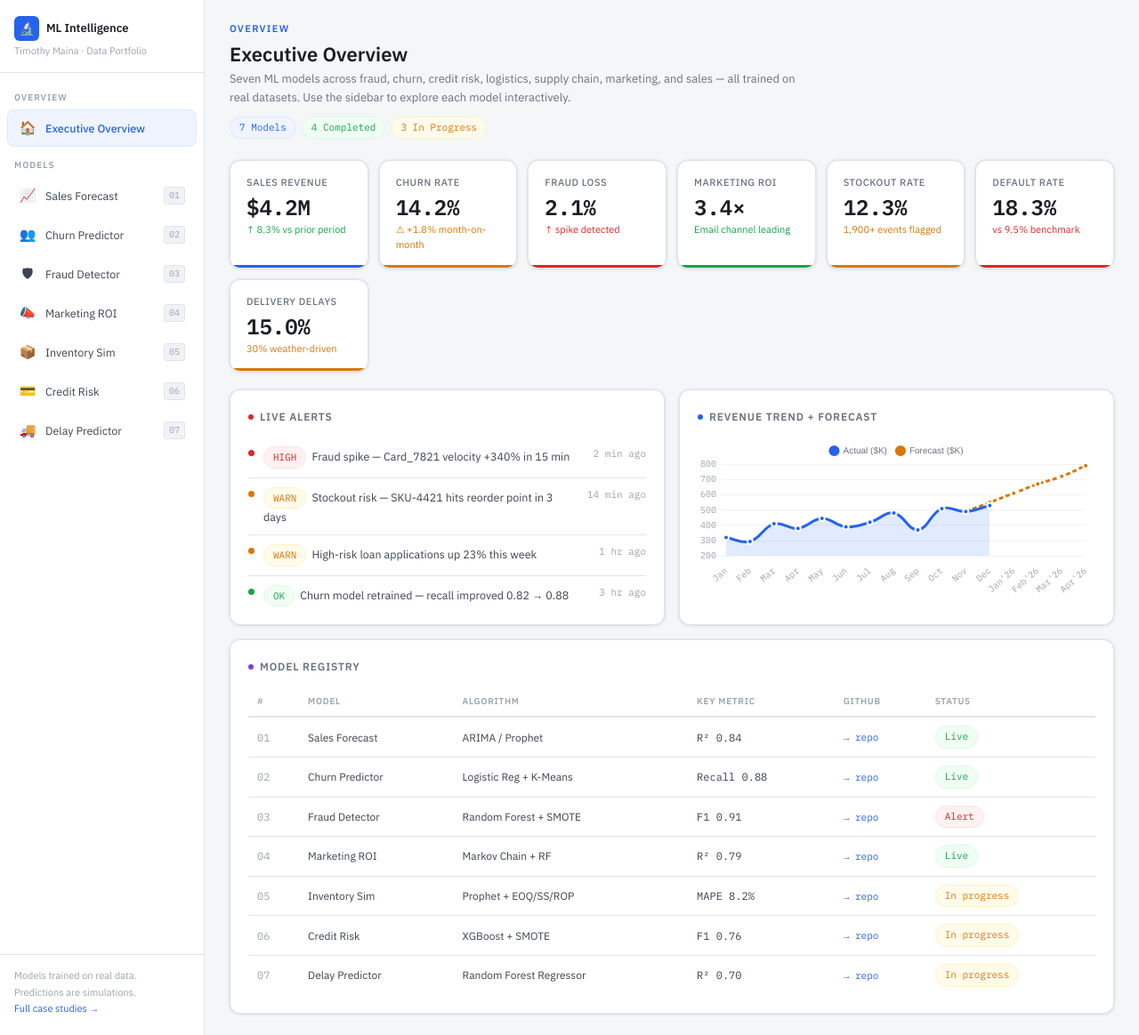
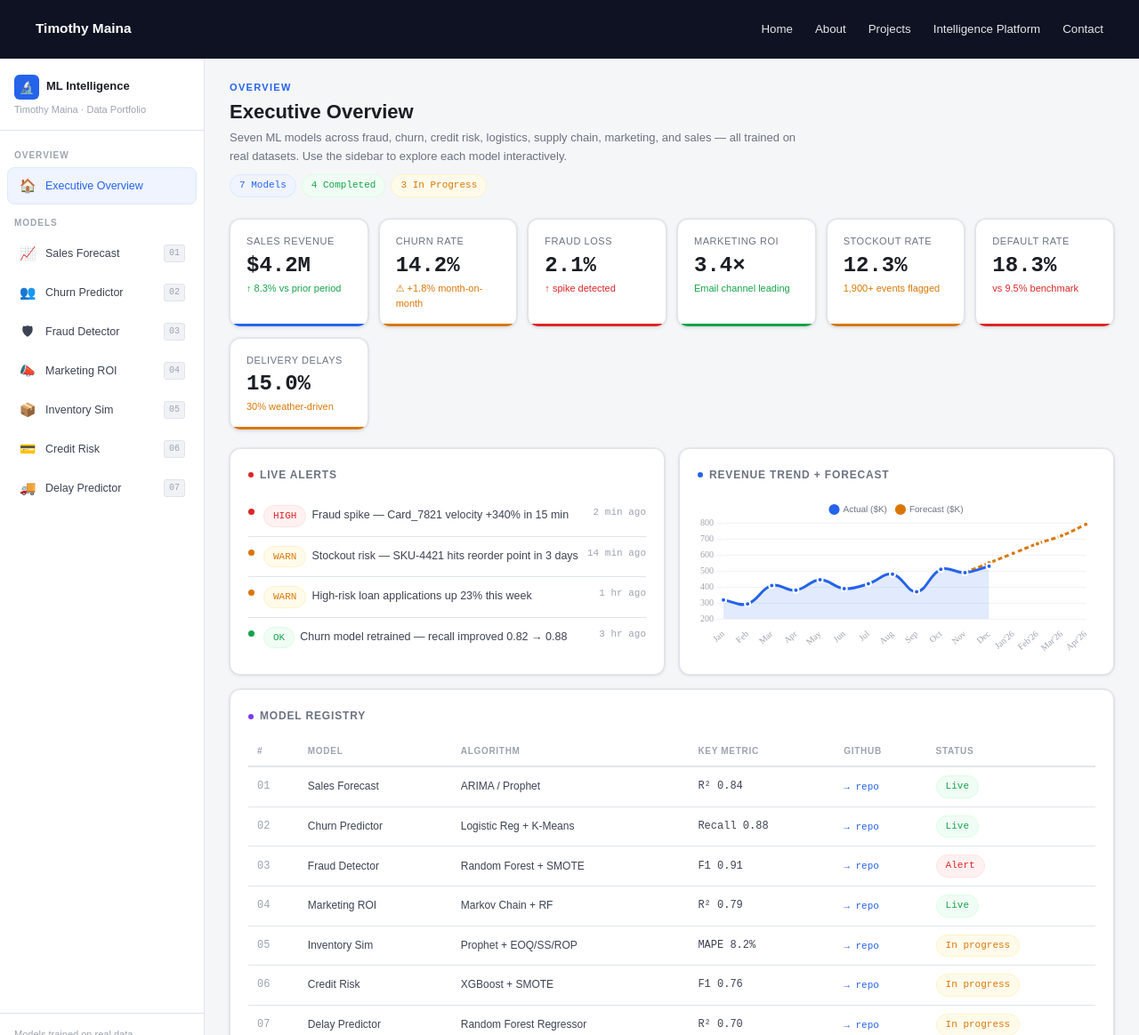
Before and after one commit to timmaina-devhub/timmaina-devhub.github.io, a Jekyll site: the page built from intelligence_platform.html, in a window 1280 px wide. Shown: the whole page at 89% size. Built offline with Jekyll 4.4.1, drawn with Linux system fonts in a browser that asks for light colours.

Commit message:
Update intelligence_platform.html

```diff
--- a/intelligence_platform.html
+++ b/intelligence_platform.html
@@ -3,8 +3,26 @@ layout: bare
 title: Intelligence Platform
 ---
 <link rel="stylesheet" href="{{ '/styles.css' | relative_url }}">
-<link href="https://fonts.googleapis.com/css2?family=IBM+Plex+Mono:wght@400;600&family=IBM+Plex+Sans:wght@300;400;500;600&family=IBM+Plex+Serif:ital@0;1&display=swap" rel="stylesheet">
+<link href="https://fonts.googleapis.com/css2?family=DM+Serif+Display:ital@0;1&family=DM+Sans:opsz,wght@9..40,300;9..40,400;9..40,500;9..40,600&display=swap" rel="stylesheet">
+
+<nav class="navbar">
+  <div class="logo"><strong>Timothy Maina</strong></div>
+  <div class="nav-links">
+    <a href="/">Home</a>
+    <a href="/about">About</a>
+    <a href="/projects">Projects</a>
+    <a href="/intelligence_platform" class="nav-active">Intelligence Platform</a>
+    <a href="/contact">Contact</a>
+  </div>
+</nav>
+
+<head>
+<meta charset="UTF-8">
+<meta name="viewport" content="width=device-width, initial-scale=1.0">
+<title> Decision Intelligence Platform · Timothy Maina</title>
 <script src="https://cdnjs.cloudflare.com/ajax/libs/Chart.js/4.4.1/chart.umd.js"></script>
+
+
 
 <style>
 *{box-sizing:border-box;margin:0;padding:0}
```
